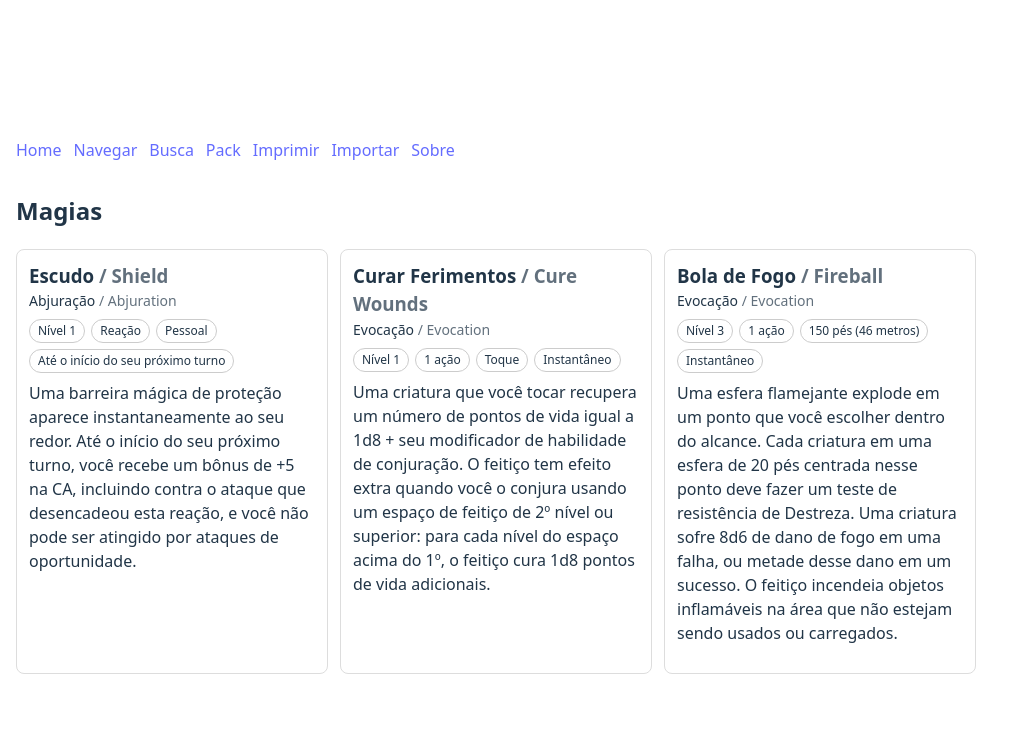
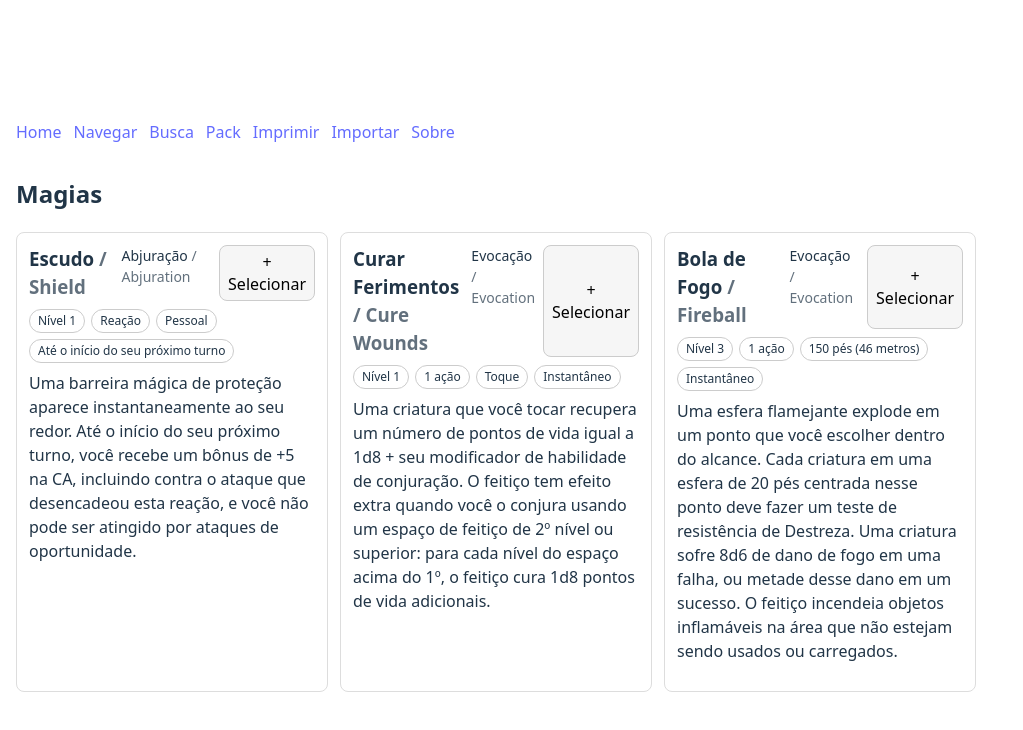
Before and after one commit to jampamatos/dnd-cards, a React (Vite) app: page /browse in a window 1280 px wide. Shown: the top 730 px of the page, without its empty margins (0-1023 px from the left). Built offline with nearby package versions, Linux system fonts and the light colour scheme; the HTML template or start-up script is replaced by a standard one.

Commit message:
feat: selection state (Zustand) + floating Dock + Pack Builder list

```diff
--- a/src/App.tsx
+++ b/src/App.tsx
@@ -7,6 +7,7 @@ import PackBuilder from "./pages/PackBuilder.tsx";
 import PrintPreview from "./pages/PrintPreview.tsx";
 import Import from "./pages/Import.tsx";
 import About from "./pages/About.tsx";
+import DockSelection from "./components/DockSelection.tsx";
 
 export default function App() {
   return(
@@ -21,6 +22,7 @@ export default function App() {
         <Route path="/import" element={<Import />} />
         <Route path="/about" element={<About />} />
       </Routes>
+      <DockSelection />
     </div>
   );
 }
--- a/src/components/Card.tsx
+++ b/src/components/Card.tsx
@@ -1,4 +1,9 @@
+import { usePacks } from "../lib/state/packs";
+import type { Kind } from "../lib/state/packs";
+
 type CardProps = {
+    id: string;
+    kind: Kind;
     titlePt: string;
     titleEn: string;
     schoolPt: string;
@@ -8,13 +13,31 @@ type CardProps = {
     bodyEn: string;
 };
 
-export default function Card({ titlePt, titleEn, schoolPt, schoolEn, pills, bodyPt, bodyEn }: CardProps) {
+export default function Card({ id, kind, titlePt, titleEn, schoolPt, schoolEn, pills, bodyPt, bodyEn }: CardProps) {
+    const { add, remove, isSelected } = usePacks();
+    const selected = isSelected(id, kind);
+
     return (
-        <article style={{ border:"1px solid #ddd", borderRadius:8, padding:12, breakInside:"auto" }}>
-            <h3 style={{ margin:0, fontWeight:700 }}>
-                {titlePt} <span style={{ opacity:.7 }}> / {titleEn}</span>
-            </h3>
-            <h4 style={{ margin:0, fontWeight:500, fontSize:14 }}>{schoolPt} <span style={{ opacity:.7 }}> / {schoolEn}</span></h4>
+        <article style={{ border:"1px solid #ddd", borderRadius:8, padding:12, breakInside:"avoid" }}>
+            <header style={{ display:"flex", justifyContent:"space-between", gap:8 }}>
+                <h3 style={{ margin:0, fontWeight:700 }}>
+                    {titlePt} <span style={{ opacity:.7 }}> / {titleEn}</span>
+                </h3>
+                <h4 style={{ margin:0, fontWeight:500, fontSize:14 }}>{schoolPt} <span style={{ opacity:.7 }}> / {schoolEn}</span></h4>
+                <button
+                    onClick={() => selected ? remove(id, kind) : add({ id, kind })}
+                    style={{
+                        padding: "4px 8px",
+                        borderRadius: 8,
+                        border: "1px solid #ccc",
+                        background: selected ? "#e6ffed" : "#f6f6f6"
+                    }}
+                    title={selected ? "Remover da Seleção" : "Adicionar à Seleção"}
+                >
+                    {selected ? "✓ Selecionado" : "+ Selecionar"}
+                </button>
+            </header>
+
             <div style={{ display:"flex", flexWrap:"wrap", gap:6, margin:"8px 0" }}>
                 {pills.map((p, i) => (
                     <span key={i} style={{ fontSize:12, border:"1px solid #ccc", borderRadius:999, padding:"2px 8px" }}>
--- /dev/null
+++ b/src/components/DockSelection.tsx
@@ -0,0 +1,42 @@
+import { Link } from "react-router-dom";
+import { usePacks } from "../lib/state/packs";
+
+export default function DockSelection() {
+    const { selected, clear } = usePacks();
+    if (selected.length === 0) return null;
+
+    return (
+        <div
+            className="dock"
+            style={{
+                position: "fixed",
+                right: 16,
+                bottom: 16,
+                background: "white",
+                border: "1px solid #ddd",
+                borderRadius: 12,
+                padding: "10px 12px",
+                boxShadow: "0 6px 24px rgba(0,0,0,.12)",
+                display: "flex",
+                gap: 8,
+                alignItems: "center",
+                zIndex: 50
+            }}
+        >
+            <span style={{ fontWeight:700 }}>
+                Itens selecionados: {selected.length}
+            </span>
+            <Link to="/pack">
+                <button style={{ padding: "6px 10px", borderRadius: 8, border: "1px solid #ccc" }}>
+                    Ver Pacote
+                </button>
+            </Link>
+            <button
+                onClick={clear}
+                style={{ padding: "6px 10px", borderRadius: 8, border: "1px solid #ccc" }}
+            >
+                Limpar
+            </button>
+        </div>
+    );
+}
--- /dev/null
+++ b/src/lib/state/packs.ts
@@ -0,0 +1,30 @@
+import { create } from "zustand";
+import { persist } from "zustand/middleware";
+
+export type Kind = "spell" | "feature" | "beast";
+export type SelectedItem = { id: string; kind: Kind };
+
+type PacksState = {
+    selected: SelectedItem[];
+    add: (it: SelectedItem) => void;
+    remove: (it: string, kind: Kind) => void;
+    clear: () => void;
+    isSelected: (id: string, kind: Kind) => boolean;
+};
+
+export const usePacks = create<PacksState>()(
+    persist(
+        (set, get) => ({
+            selected: [],
+            add: (it) => {
+                if (get().selected.some(x => x.id === it.id && x.kind === it.kind)) return;
+                set(s => ({ selected: [...s.selected, it] }));
+            },
+            remove: (id, kind) =>
+                set((s) => ({ selected: s.selected.filter(x => !(x.id === id && x.kind === kind)) })),
+            clear: () => set({ selected: [] }),
+            isSelected: (id, kind) => get().selected.some(x => x.id === id && x.kind === kind),
+        }),
+        { name: "dnd-cards-packs" }
+    )
+);
--- a/src/pages/Browse.tsx
+++ b/src/pages/Browse.tsx
@@ -33,6 +33,8 @@ export default function Browse() {
                 {spells.map(sp => (
                     <Card
                         key={sp.id}
+                        id={sp.id}
+                        kind="spell"
                         titlePt={sp.name.pt}
                         titleEn={sp.name.en}
                         schoolPt={sp.school.pt}
--- a/src/pages/PackBuilder.tsx
+++ b/src/pages/PackBuilder.tsx
@@ -1,3 +1,52 @@
+import { useEffect, useState } from "react";
+import { usePacks } from "../lib/state/packs";
+import { SpellsArray } from "../lib/schema/spell";
+import type { TSpell } from "../lib/schema/spell";
+
+type IndexMaps = {
+    spellById: Map<string, TSpell>;
+};
+
 export default function PackBuilder() {
-    return <h2>Pack Builder</h2>;
+    const { selected, remove, clear } = usePacks();
+    const [maps, setMaps] = useState<IndexMaps>({ spellById: new Map() });
+
+    useEffect(() => {
+        // only spells for now; in the future we'll load features, beasts, etc.
+        import("../data/srd/spells.json")
+          .then((m) => {
+            const spells = SpellsArray.parse(m.default);
+            setMaps({ spellById: new Map(spells.map(s => [s.id, s])) });
+        });
+    }, []);
+
+    const items = selected.map((s) => {
+        if (s.kind === "spell") {
+            const sp = maps.spellById.get(s.id);
+            if (!sp) return null;
+            return (
+                <li key={s.kind + s.id} style={{ display:"flex", justifyContent:"space-between",gap:12 }}>
+                    <span><strong>{sp.name.pt}</strong> <span style={{opacity:.7}}>({sp.name.en})</span> — Nível {sp.level}</span>
+                    <button onClick={() => remove(s.id, s.kind)} style={{ border:"1px solid #ccc", borderRadius:6, padding:"2px 8px" }}>Remover</button>
+                </li>
+            );
+        }
+        return null;
+    }).filter(Boolean);
+
+    return (
+      <div>
+        <h2>Pack Builder</h2>
+        <p>Itens selecionados: {selected.length}</p>
+        <div style={{ display:"flex", gap:8, margin:"8px 0" }}>
+          <button onClick={clear} style={{ border:"1px solid #ccc", borderRadius:8, padding:"6px 10px" }}>Limpar tudo</button>
+          <a href="/print">
+            <button style={{ border:"1px solid #ccc", borderRadius:8, padding:"6px 10px" }}>Ir para Imprimir</button>
+          </a>
+        </div>
+        <ul style={{ display:"grid", gap:8, paddingLeft:18 }}>
+          {items.length ? items : <em>Nada selecionado ainda. Vá em “Navegar”.</em>}
+        </ul>
+      </div>
+    );
 }
```
